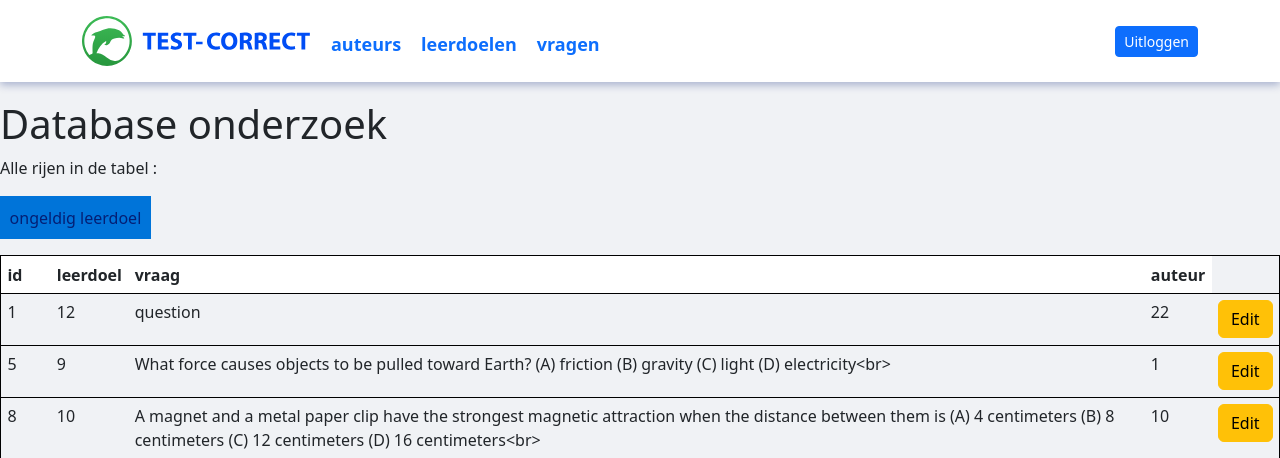
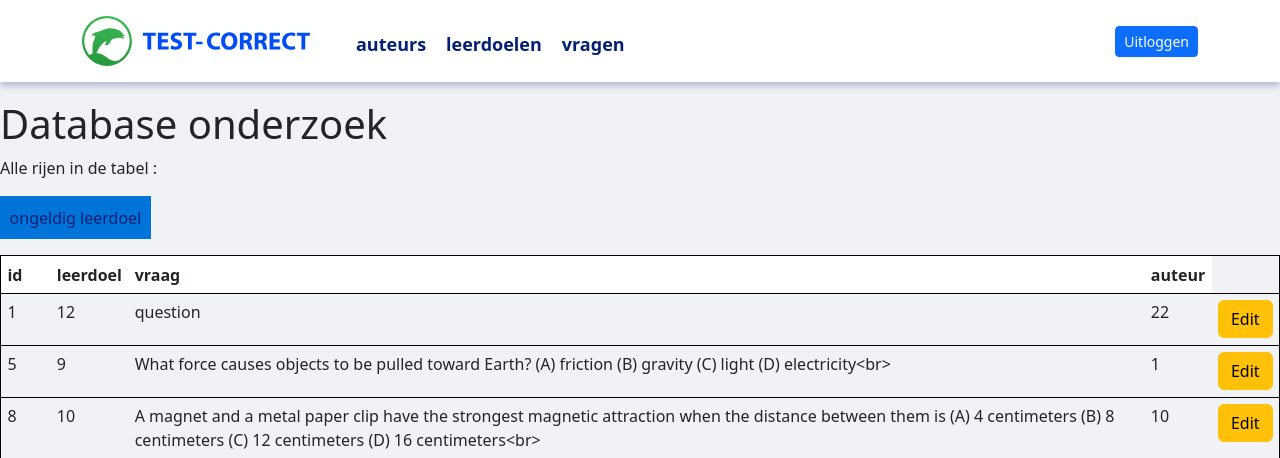
Before and after one commit to Danny-1053784/WP2-Owasp-Top10, a Flask app: page /invalid_objective in a window 1280 px wide. Shown: the top 458 px of the page. Run offline with Flask 2, Linux system fonts and the light colour scheme; data comes from the database, SQL or seed files in the repository.

Commit message:
Update header css

```diff
--- /dev/null
+++ b/static/header.css
@@ -0,0 +1,19 @@
+a{
+    -webkit-align-items: center;
+    align-items: center;
+    color: #041f74;
+    display: -webkit-flex;
+    display: flex;
+    font-size: 18px;
+    font-weight: 700;
+    text-decoration: none;
+    transition: all .3s ease-in-out;
+
+}
+.me-lg-auto {
+    margin-right: auto!important;
+    align-items: center;
+    list-style: none;
+    margin: 0 0 0 25px;
+    padding: 0;
+}
--- a/templates/header.html
+++ b/templates/header.html
@@ -1,4 +1,4 @@
-
+<link rel="stylesheet" href="/static/header.css" type="text/css">
 <!-- Global Header (Danny)-->
 <header class="p-3 text-bg-dark">
     <div class="container">
```
